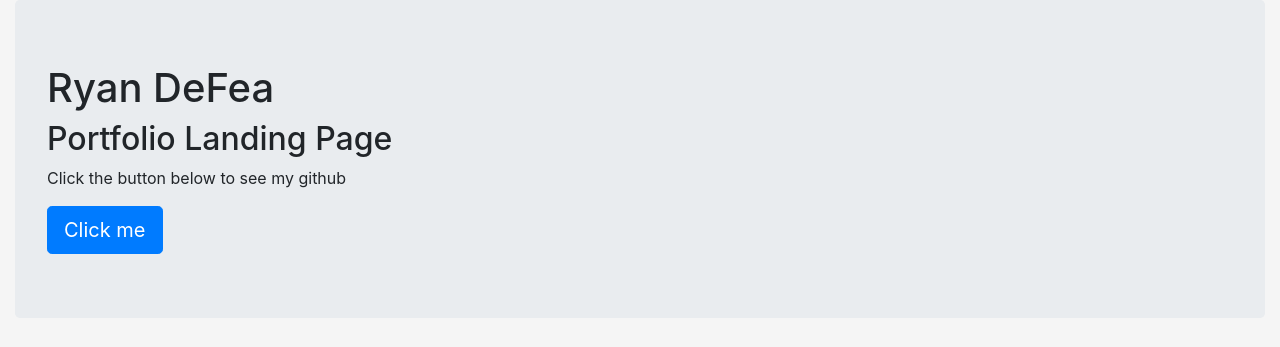
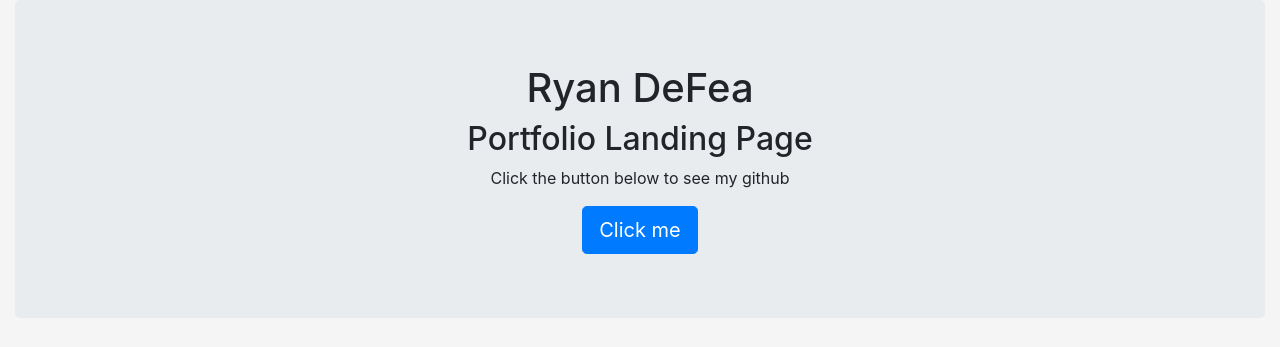
Before and after one commit to ryandefea/portfolio-landing-page, a plain HTML site: page index.html in a window 1280 px wide. Shown: the top 347 px of the page. Drawn offline with Linux system fonts and the light colour scheme; a web font is replaced by a local one.

Commit message:
center content in the jumbotron div.

```diff
--- a/css/styles.css
+++ b/css/styles.css
@@ -1,3 +1,7 @@
 body {
   background-color: whitesmoke;
 }
+
+.jumbotron {
+  text-align: center;
+}
```
